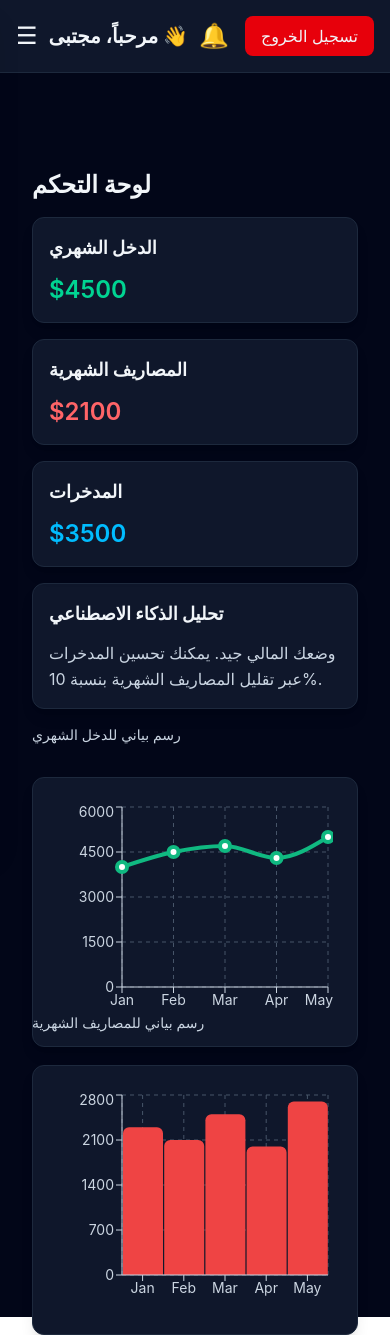
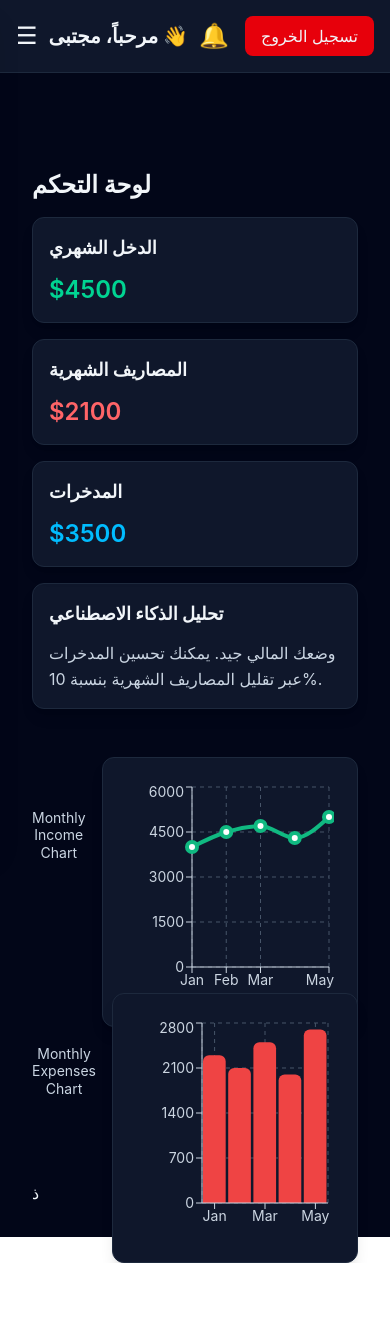
Before and after one commit to Mujtaba-K-Mohammed/FinanceAI, a React (Vite) app: page /dashboard in a window 390 px wide. After the commit the page ends 1263 px from the top, so only its background shows below. Built offline with nearby package versions, Linux system fonts and the light colour scheme.

Commit message:
fix mobile layout and responsive tables

```diff
--- a/src/pages/Dashboard.jsx
+++ b/src/pages/Dashboard.jsx
@@ -44,28 +44,31 @@ export default function Dashboard() {
             بنسبة 10%.
           </p>
         </div>
+        {/* Income Chart */}
+        <div className="flex items-center gap-4">
+          <div className="flex flex-col text-slate-300 text-sm md:text-base leading-tight text-center">
+            <span>Monthly</span>
+            <span>Income</span>
+            <span>Chart</span>
+          </div>
 
-        {/* Income Chart */}
-        <div className="space-y-2">
-          <p className="text-slate-300 text-sm md:text-base">
-            رسم بياني للدخل الشهري
-          </p>
-
-          <div className="w-full h-[220px] sm:h-[300px] md:h-[380px] lg:h-[420px]">
+          <div className="flex-1 h-[220px] sm:h-[300px] md:h-[380px] lg:h-[420px]">
             <IncomeChart />
           </div>
         </div>
 
         {/* Expenses Chart */}
-        <div className="space-y-2">
-          <p className="text-slate-300 text-sm md:text-base">
-            رسم بياني للمصاريف الشهرية
-          </p>
+        <div className="flex items-center gap-4">
+          <div className="flex flex-col text-slate-300 text-sm md:text-base leading-tight text-center">
+            <span>Monthly</span>
+            <span>Expenses</span>
+            <span>Chart</span>
+          </div>
 
-          <div className="w-full h-[220px] sm:h-[300px] md:h-[380px] lg:h-[420px]">
+          <div className="flex-1 h-[220px] sm:h-[300px] md:h-[380px] lg:h-[420px]">
             <ExpensesChart />
           </div>
-        </div>
+        </div>ذ
       </div>
     </Layout>
   );
```
